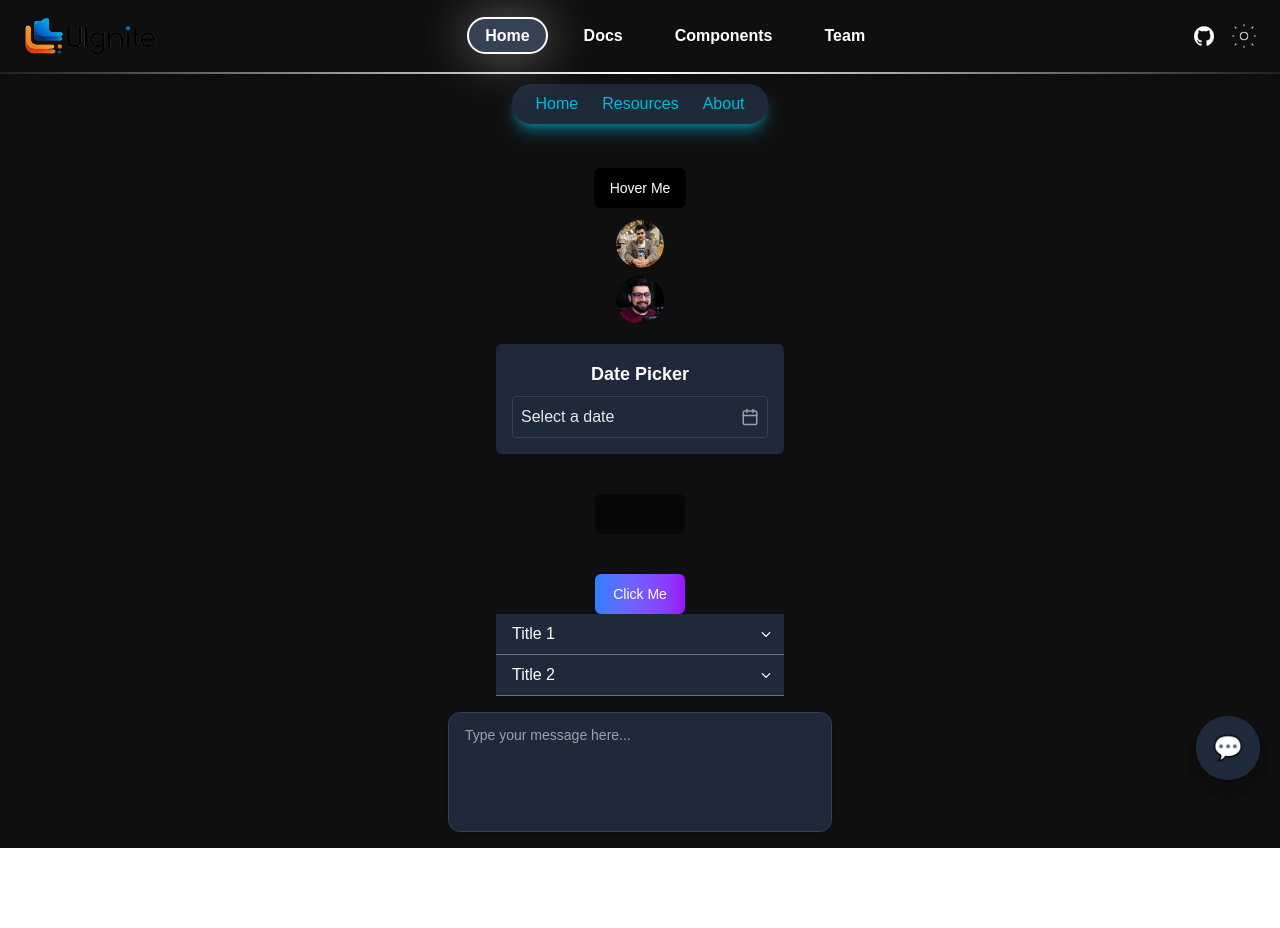
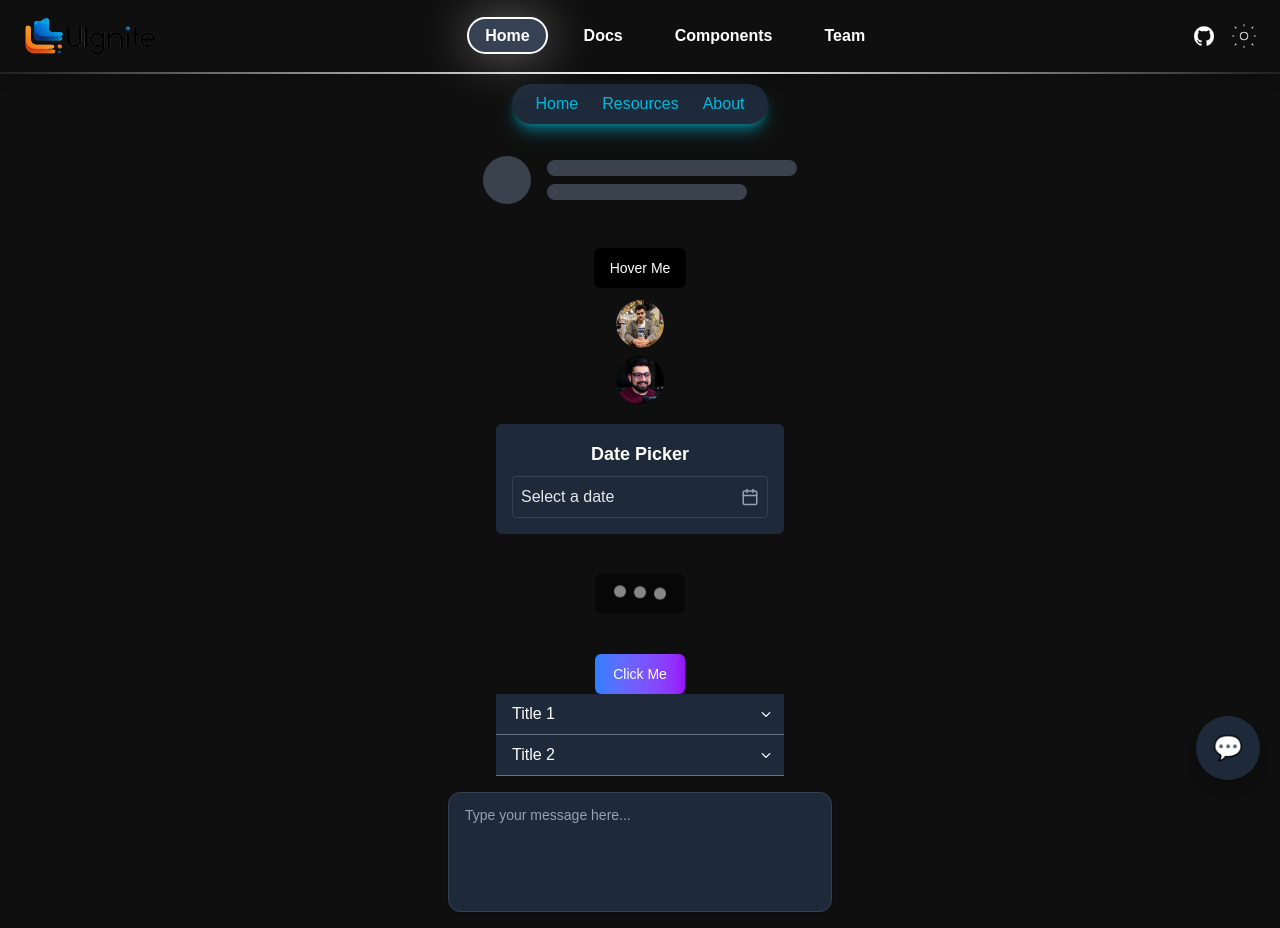
Before and after one commit to UIgnite/UIgnite, a React (Vite) app: page /components in a window 1280 px wide. Before the commit the page ends 848 px from the top, so only its background shows below. Built offline with nearby package versions, Linux system fonts and the light colour scheme; a web font is replaced by a local one.

Commit message:
Feat: Add Skeleton component and integrate it into Components page; update Spinner for theme support

```diff
--- /dev/null
+++ b/src/components/Skeleton.jsx
@@ -0,0 +1,11 @@
+import { cn } from "../utils/lib";
+
+const Skeleton = ({ className }) => {
+  return (
+    <div
+      className={cn(`bg-gray-600 animate-pulse rounded-full ${className}`)}
+    ></div>
+  );
+};
+
+export default Skeleton;
--- a/src/components/Spinner.jsx
+++ b/src/components/Spinner.jsx
@@ -1,11 +1,13 @@
 import React from "react";
 import { cn } from "../utils/lib";
+import {useTheme} from '../hooks/theme';
 export const Spinner = ({ className = "" }) => {
+  const {theme} = useTheme();
   return (
-    <div class={cn("flex space-x-2 justify-center items-center dark:invert",className)}>
-	<div class='h-3 w-3 bg-black rounded-full animate-bounce [animation-delay:-0.3s]'></div>
-	<div class='h-3 w-3 bg-black rounded-full animate-bounce [animation-delay:-0.15s]'></div>
-	<div class='h-3 w-3 bg-black rounded-full animate-bounce'></div>
+    <div class={cn("flex space-x-2 justify-center items-center ",className)}>
+	<div class={`h-3 w-3 ${theme==="dark"?"bg-white":"bg-black"} rounded-full animate-bounce [animation-delay:-0.3s]`}></div>
+	<div class={`h-3 w-3 ${theme==="dark"?"bg-white":"bg-black"}  rounded-full animate-bounce [animation-delay:-0.15s]`}></div>
+	<div class={`h-3 w-3 ${theme==="dark"?"bg-white":"bg-black"} rounded-full animate-bounce`}></div>
 </div>
   );
 };
--- a/src/pages/Components.jsx
+++ b/src/pages/Components.jsx
@@ -19,6 +19,7 @@ import darkThemeIcon from "../assets/light.png";
 
 import { Textarea } from "../components/Textarea";
 import Testimonials from "../components/Testimonials";
+import Skeleton from "../components/Skeleton";
 
 const Components = () => {
   const toast = useToast(); // Correct placement
@@ -33,7 +34,6 @@ const Components = () => {
         darkGithub={darkGithub}
         lightThemeIcon={lightThemeIcon}
         darkThemeIcon={darkThemeIcon}
-
         navLinks={[
           { label: "Home", href: "#home" },
           { label: "Docs", href: "#docs" },
@@ -42,7 +42,7 @@ const Components = () => {
         ]}
       />
 
-      <div className="flex flex-col items-center justify-center text-center bg-[#0f0f0f]">
+      <div className="flex flex-col items-center justify-center text-center">
         <Button
           onClick={() => {
             toast.showToast("New toast here", {
@@ -54,7 +54,15 @@ const Components = () => {
         >
           Browse Components
         </Button>
-          <NavMenu />
+        <NavMenu />
+
+        <div className="flex items-center space-x-4 mt-8">
+          <Skeleton className="h-12 w-12 rounded-full" />
+          <div className="space-y-2">
+            <Skeleton className="h-4 w-[250px]" />
+            <Skeleton className="h-4 w-[200px]" />
+          </div>
+        </div>
 
         <Tooltip className="" title={"I am Tooltip "} options={{ delay: 300 }}>
           <Button variant="dark"> Hover Me </Button>
@@ -106,8 +114,9 @@ const Components = () => {
         ></MessageBot>
 
         <Textarea
-        placeholder="Type your message here..."
-        className="w-96 h-30 max-w-full my-4"></Textarea>
+          placeholder="Type your message here..."
+          className="w-96 h-30 max-w-full my-4"
+        ></Textarea>
       </div>
     </>
   );
```
